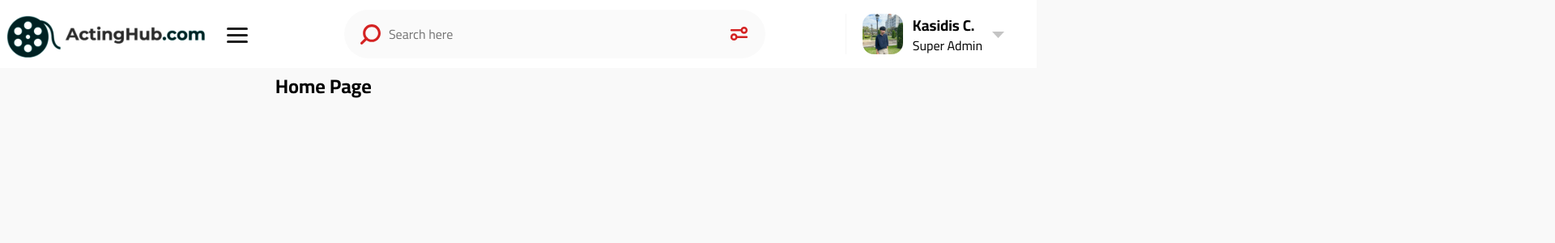
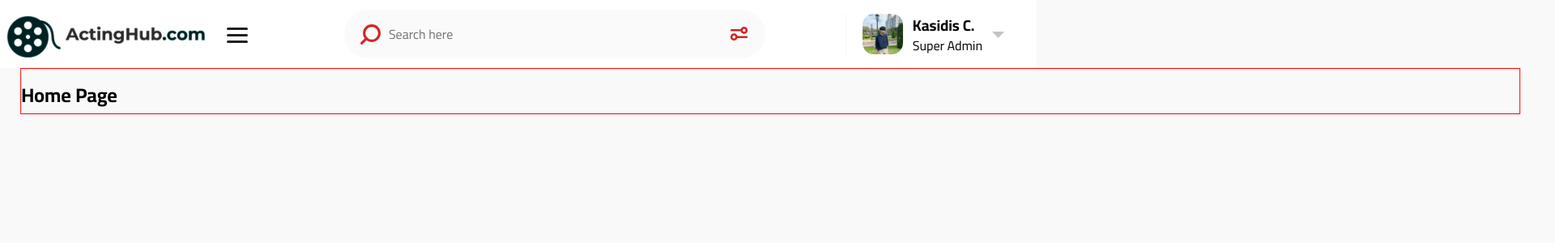
Before and after one commit to KSnie/React-Project, a React (Create React App) app: page / in a window 1280 px wide. Shown: the top 300 px of the page at 81% size, 1920 px wide, since content can reach past the window. Built offline with nearby package versions, Linux system fonts and the light colour scheme.

Commit message:
CompleteSlide

```diff
--- a/src/App.css
+++ b/src/App.css
@@ -8,6 +8,22 @@ body {
   display: flex;
 }
 
+.Box-content {
+  transition: transform 0.2s ease-out; /* Add a transition for smooth movement */
+  border: 1px solid red;
+  width: 1550px;
+  padding-top: 10px;
+}
+
 .content {
   padding-left: 340px;
 }
+
+.content.show-content .Box-content {
+  transform: translateX(0);
+}
+
+.content.hide-content .Box-content {
+  transform: translateX(-17%);
+  width: 1850px;
+}
--- a/src/App.jsx
+++ b/src/App.jsx
@@ -25,6 +25,7 @@ function App() {
 
   return (
     <div className="app">
+      <div className="container">
         <Header userRole={userRole} statusSlide={handleSlideToggle} />
 
         <div className="Main">
@@ -34,9 +35,13 @@ function App() {
             onPageChange={handlePageChange}
             currentSlide={currentSlide}
           />
-        <div className="content">
-          {pageComponents[currentPage] &&
-            React.createElement(pageComponents[currentPage])}
+
+          <div className={`content ${currentSlide ? 'show-content' : 'hide-content'}`}>
+            <div className="Box-content">
+              {pageComponents[currentPage] && React.createElement(pageComponents[currentPage])}
+            </div>
+          </div>
+
         </div>
       </div>
     </div>
```
Also changed, not shown: src/component/image/HomeIcon.svg (deleted). Lines whose indentation alone changed are shown as unchanged.
